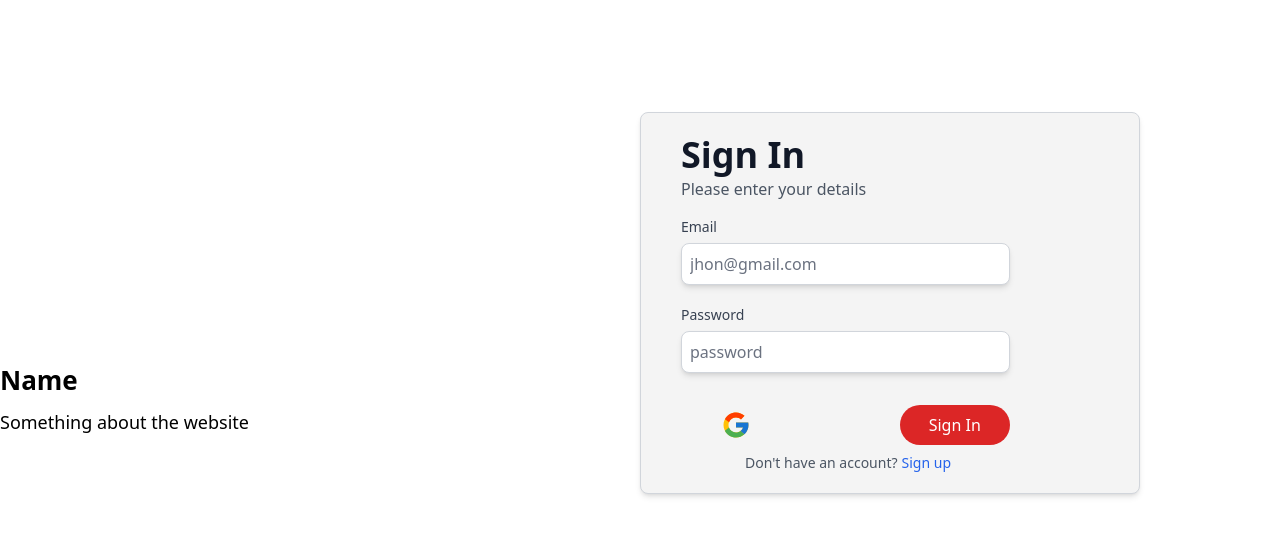
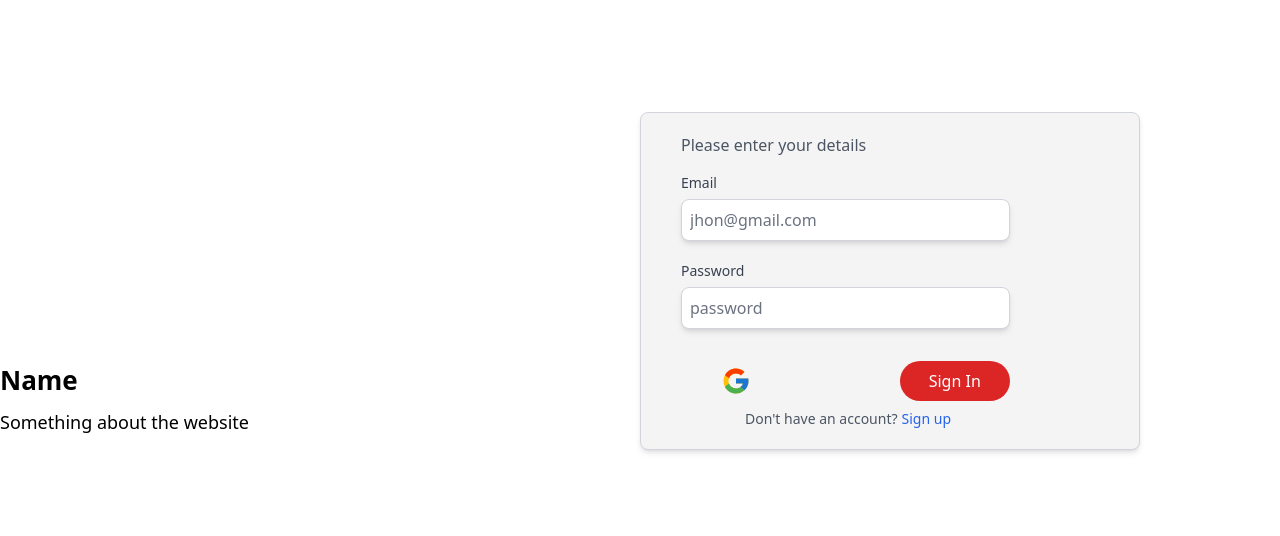
Before and after one commit to vaisakhpn/socialfood, a Next.js app in the folder frontend/: page /sign-in in a window 1280 px wide. Shown: the top 536 px of the page. Built offline with nearby package versions, Linux system fonts and the light colour scheme.

Commit message:
Added redux presist

```diff
--- a/frontend/components/ui/form/Authentication/AuthForm.tsx
+++ b/frontend/components/ui/form/Authentication/AuthForm.tsx
@@ -8,7 +8,7 @@ import Button from "../../Button/Button";
 import { FcGoogle } from "react-icons/fc";
 import schema from "./constant";
 import { z } from "zod";
-import { useAuth } from "../../../../app/api/authentication";
+import { useAuth } from "./authentication";
 import { useSelector } from "react-redux";
 import { RootState } from "@/redux/store";
 
@@ -54,11 +54,7 @@ const AuthForm: React.FC<AuthFormProps> = ({ type }) => {
         <div className="border rounded-lg shadow-md border-gray-300 bg-[#F4F4F4] max-w-[500px] max-h-[900px]">
           <div className="p-5 pl-10">
             <h1 className="text-24 lg:text-36 font-semibold text-gray-900">
-              {currentUser
-                ? "Already Have an Account"
-                : type === "sign-in"
-                ? "Sign In"
-                : "Sign Up"}
+              {!currentUser ? "" : type === "sign-in" ? "Sign In" : "Sign Up"}
               <p className="text-16 font-normal text-gray-600">
                 {!currentUser && "Please enter your details"}
               </p>
```
Also changed, not shown: frontend/components/ui/form/Authentication/authentication.ts (renamed from frontend/app/api/authentication.ts).
